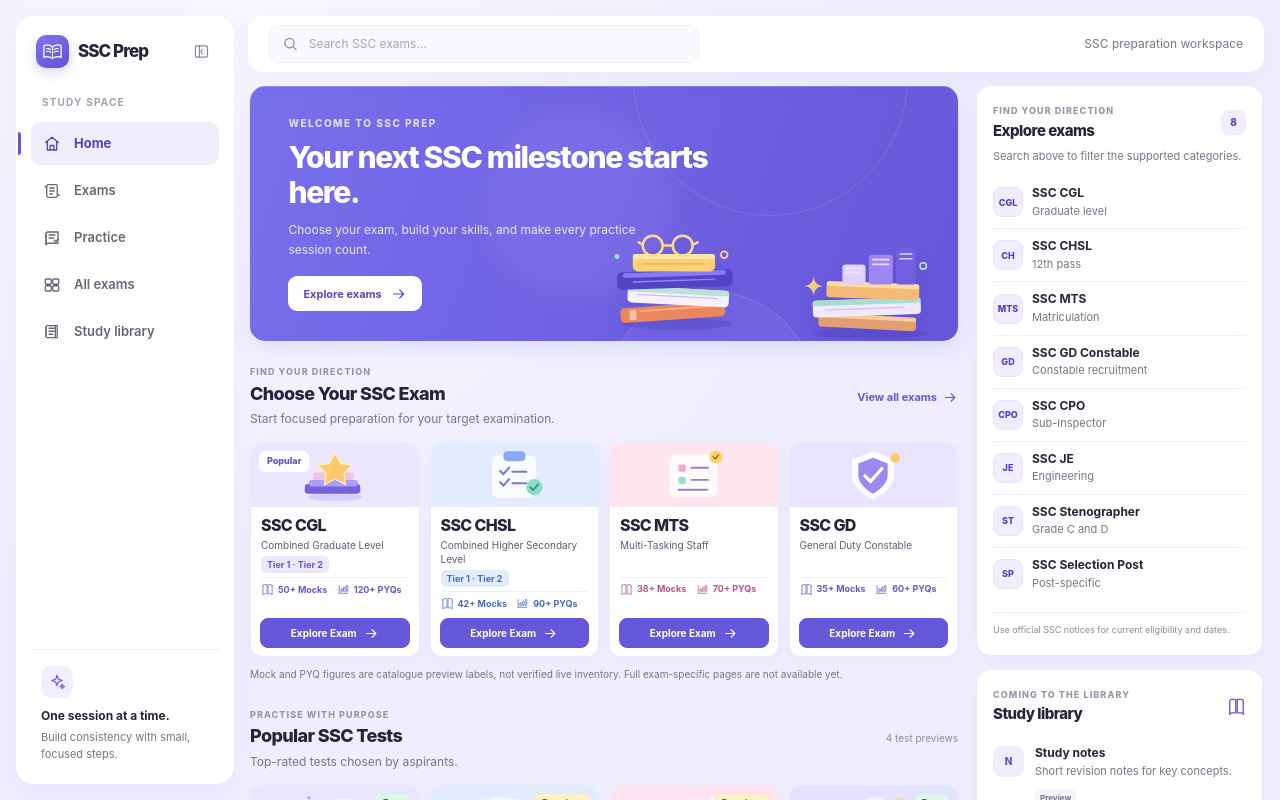
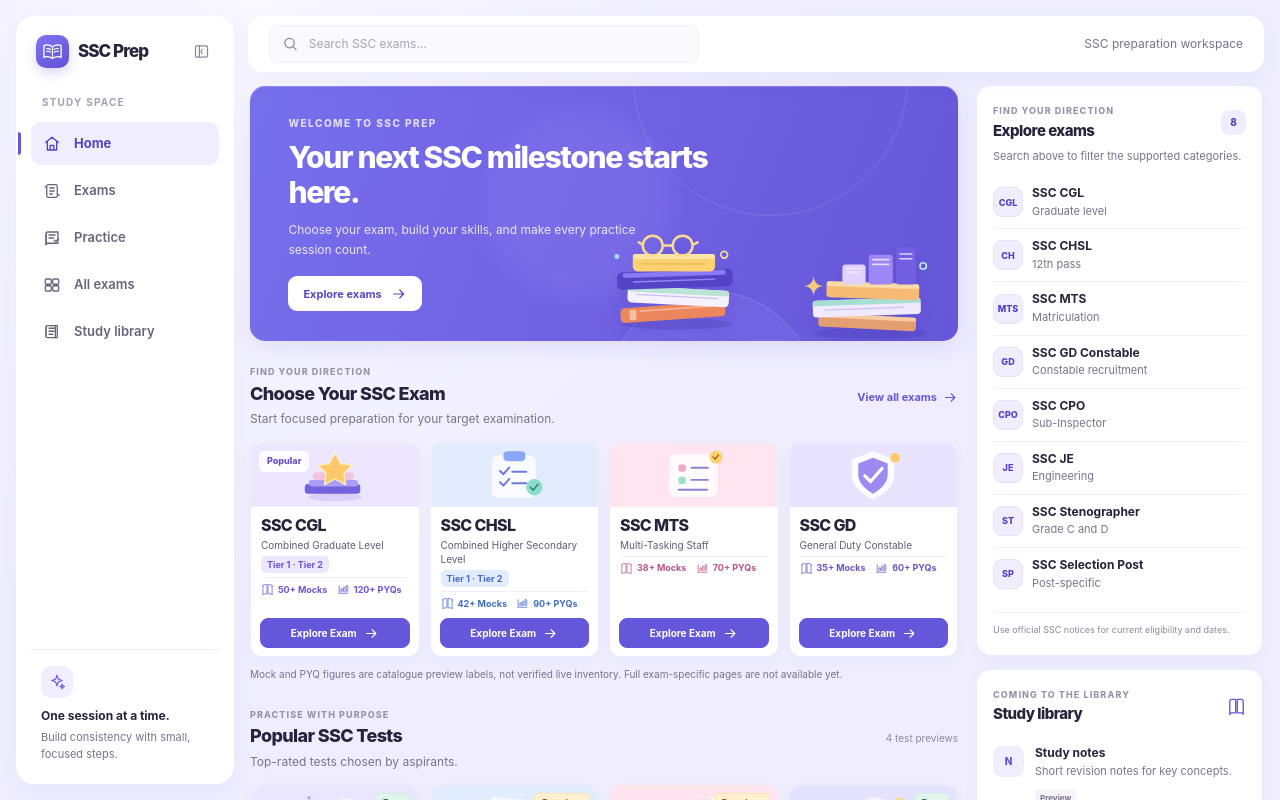
Before and after one commit to zerofall248-cmd/ssc-prep, a Next.js app: page / in a window 1280 px wide. Shown: the top 800 px of the page. Built offline with nearby package versions, Linux system fonts and the light colour scheme.

Commit message:
fix: omit empty stage rows from exam cards

```diff
--- a/src/components/homepage.tsx
+++ b/src/components/homepage.tsx
@@ -438,9 +438,11 @@ export default function Homepage() {
                       <div className="featured-exam-main">
                         <h3>{exam.name}</h3>
                         <p className="featured-exam-full-name">{exam.fullName}</p>
-                        <div className="featured-exam-stages">
-                          {exam.stages ? <span>{exam.stages}</span> : <span className="exam-stage-placeholder" aria-hidden="true" />}
-                        </div>
+                        {exam.stages && (
+                          <div className="featured-exam-stages">
+                            <span>{exam.stages}</span>
+                          </div>
+                        )}
                         <div className="featured-exam-stats">
                           <span><Icon name="book" size={13} />{exam.mocks}</span>
                           <span><Icon name="chart" size={13} />{exam.pyqs}</span>
```
